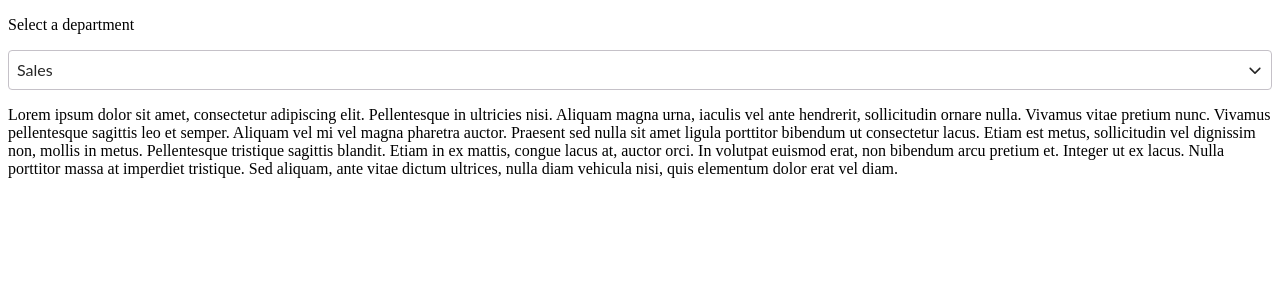
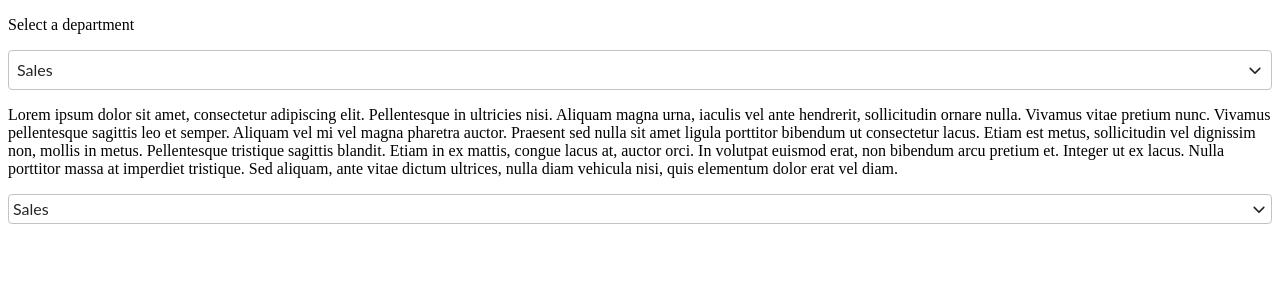
Before and after one commit to jeanne-v/menu-select, a React (Vite) app: page / in a window 1280 px wide. Shown: the top 300 px of the page. Built offline with nearby package versions, Linux system fonts and the light colour scheme.

Commit message:
Add size variant

```diff
--- a/dev/App.jsx
+++ b/dev/App.jsx
@@ -9,15 +9,16 @@ export default function App() {
     { text: "Human Resources", value: "Human Resources" },
     { text: "Legal", value: "Legal" },
   ];
-  const [selectedOption, setSelectedOption] = useState(options[0]);
+  const [selectedOption1, setSelectedOption1] = useState(options[0]);
+  const [selectedOption2, setSelectedOption2] = useState(options[0]);
 
   return (
     <main>
       <p id="department-label">Select a department</p>
       <MenuSelect
         options={options}
-        selectedOption={selectedOption}
-        setSelectedOption={setSelectedOption}
+        selectedOption={selectedOption1}
+        setSelectedOption={setSelectedOption1}
         labelledby="department-label"
       />
       <p>
@@ -32,6 +33,13 @@ export default function App() {
         aliquam, ante vitae dictum ultrices, nulla diam vehicula nisi, quis elementum
         dolor erat vel diam.
       </p>
+      <MenuSelect
+        options={options}
+        selectedOption={selectedOption2}
+        setSelectedOption={setSelectedOption2}
+        labelledby="department-label"
+        size="small"
+      />
     </main>
   );
 }
--- a/lib/MenuSelect.jsx
+++ b/lib/MenuSelect.jsx
@@ -10,6 +10,7 @@ export default function MenuSelect({
   labelledby = null,
   focusedOptionBgColor = "#4552FF",
   focusedOptionTextColor = "#ffffff",
+  size = "medium",
 }) {
   const [isOpen, setIsOpen] = useState(false);
   const [focusedOptionIndex, setFocusedOptionIndex] = useState(
@@ -76,7 +77,7 @@ export default function MenuSelect({
     <div
       ref={wrapperRef}
       onKeyDown={handleKeyDown}
-      className={clsx(styles.wrapper, isOpen && styles.open)}
+      className={clsx(styles.wrapper, isOpen && styles.open, styles[size])}
     >
       <button
         onClick={handleBtnClick}
--- a/lib/MenuSelect.module.css
+++ b/lib/MenuSelect.module.css
@@ -11,8 +11,18 @@
     font-family: "Lato", sans-serif;
 }
 
+.medium {
+    --padding: 8px;
+    --height: 40px;
+}
+
+.small {
+    --padding: 4px;
+    --height: 30px;
+}
+
 .button {
-    padding: 8px;
+    padding: var(--padding);
     border: 1px solid var(--border-color);
     border-radius: 4px;
     cursor: pointer;
@@ -20,7 +30,7 @@
     display: flex;
     justify-content: space-between;
     align-items: center;
-    height: 40px;
+    height: var(--height);
     background-color: var(--bg-color);
     font-size: 1rem;
 }
@@ -40,7 +50,7 @@
 .listbox {
     position: absolute;
     left: 0;
-    top: 40px;
+    top: var(--height);
     z-index: 999;
     width: 100%;
     border-left: 1px solid;
@@ -52,6 +62,6 @@
 }
 
 .option {
-    padding: 8px;
+    padding: var(--padding);
     cursor: pointer;
 }
```
